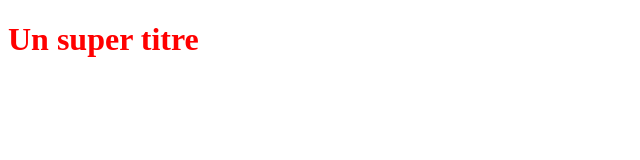
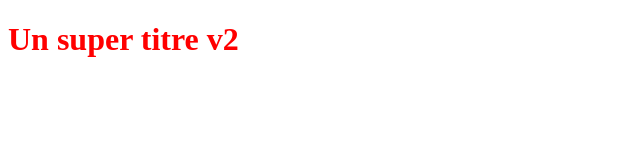
Before and after one commit to ThierryForm/OpenclassroomsProject, a plain HTML site: page index.html in a window 1280 px wide. Shown: the full height of the page, 0-640 px from the left. Drawn offline with Linux system fonts and the light colour scheme.

Commit message:
modif index en titre V2

```diff
--- a/index.html
+++ b/index.html
@@ -5,6 +5,6 @@
     <link rel="stylesheet" type="text/css" href="styles.css">
 </head>
 <body>
-    <h1>Un super titre</h1>
+    <h1>Un super titre v2</h1>
 </body>
 </html>
```
